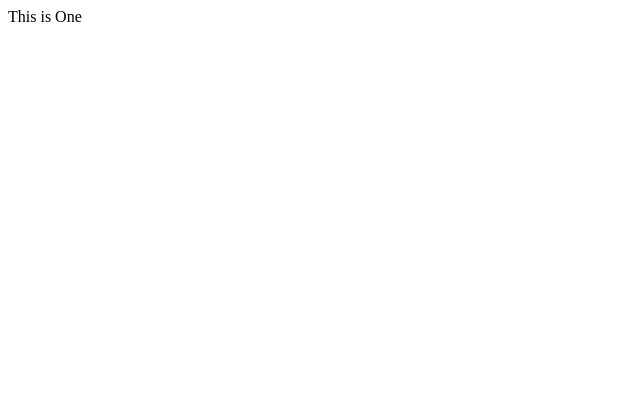
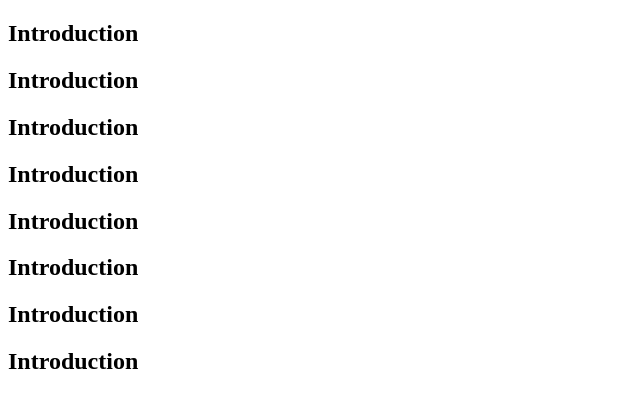
Before and after one commit to RezaulWebWorld/Serwaa-Rezaul, a plain HTML site: page index.html in a window 1280 px wide. Shown: the whole page, without its empty margins (0-640 px from the left). Drawn offline with Linux system fonts and the light colour scheme.

Commit message:
Second Part Done

```diff
--- a/index.html
+++ b/index.html
@@ -11,7 +11,30 @@
 <body>
        <script src="https://cdn.freecodecamp.org/testable-projects-fcc/v1/bundle.js"></script>
        <main id="main-doc"></main>
-       <sec> This is One</sec>
+       <section>
+              <h1> Introduction</h1>
+       </section>
+       <section>
+              <h1> Introduction</h1>
+       </section>
+       <section>
+              <h1> Introduction</h1>
+       </section>
+       <section>
+              <h1> Introduction</h1>
+       </section>
+       <section>
+              <h1> Introduction</h1>
+       </section>
+       <section>
+              <h1> Introduction</h1>
+       </section>
+       <section>
+              <h1> Introduction</h1>
+       </section>
+       <section>
+              <h1> Introduction</h1>
+       </section>
        <script src="js/index.js"></script>
 </body>
 
```
